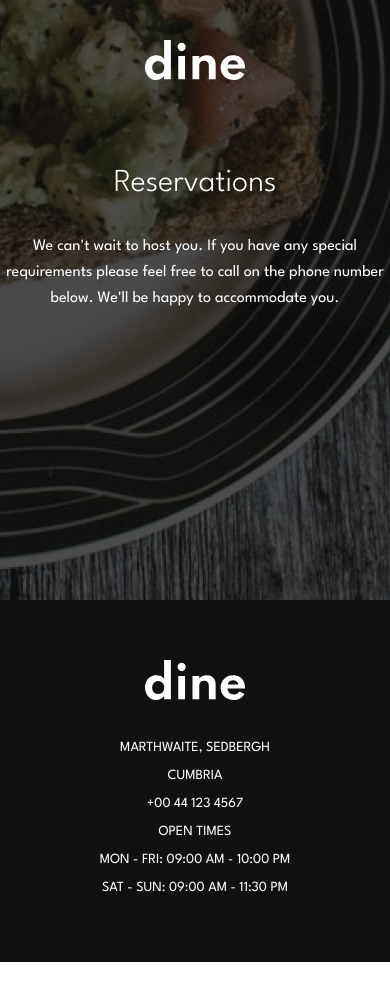
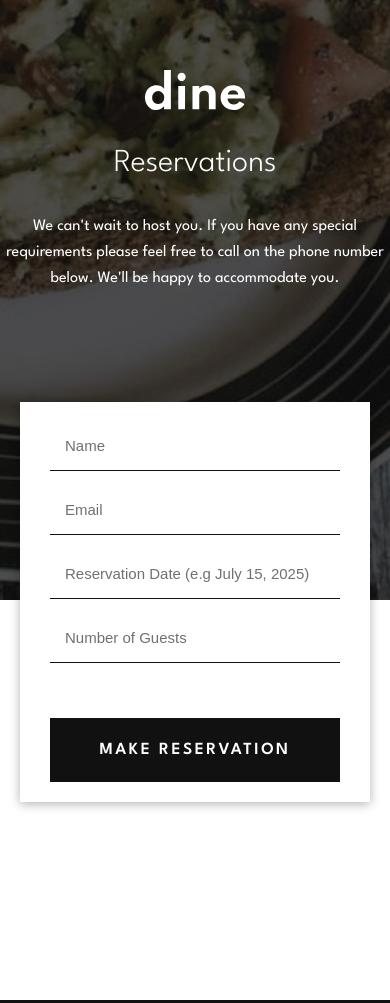
Before and after one commit to Damjan15/dine, a plain HTML site: page booking.html in a window 390 px wide. Shown: the top 1003 px of the page. Before the commit the page ends 962 px from the top, so only its background shows below. Drawn offline with Linux system fonts and the light colour scheme.

Commit message:
feat: reservation page created

```diff
--- a/booking.html
+++ b/booking.html
@@ -18,19 +18,57 @@
     <!-- Header -->
     <header class="reservation">
         <div class="container reservation-flex">
+            <div class="reservation-info">
                 <div class="reservation-logo">
                     <img src="images/logo.svg" alt="dine-logo">
                 </div>
 
                 <div class="reservation-content">
                     <h1 class="heading-xl">Reservations</h1>
-                <p>We can't wait to host you. If you have any special requirements please feel free to call on the phone
+                    <p>We can't wait to host you. If you have any special requirements please feel free to call on the
+                        phone
                         number below. We'll be happy to accommodate you.</p>
                 </div>
             </div>
+
+            <!-- Contact Form -->
+            <section class="reservation-form">
+                <form class="form">
+                    <div class="form-group">
+                        <input type="text" placeholder="Name" name="name" id="name">
+                        <span class="form-error">This field is required</span>
+                    </div>
+
+                    <div class="form-group">
+                        <input type="email" placeholder="Email" name="email" id="email">
+                        <span class="form-error">This field is required</span>
+                    </div>
+
+
+                    <div class="form-group">
+                        <input type="text" placeholder="Reservation Date (e.g July 15, 2025)" name="date" id="date">
+                        <span class="form-error">This field is required</span>
+                    </div>
+
+                    <div class="form-group">
+                        <input type="text" placeholder="Number of Guests" name="guests" id="guests">
+                        <span class="form-error">This field is required</span>
+                    </div>
+
+                    <button class="btn btn-secondary">Make Reservation</button>
+
+                </form>
+            </section>
+        </div>
     </header>
 
-
+    <!-- Banner -->
+    <section class="banner">
+        <div class="banner-patterns">
+            <img src="images/patterns/pattern-curve-bottom-right.svg" class="banner-pattern-curve" alt="">
+            <img src="images/patterns/pattern-lines.svg" class="banner-pattern-lines" alt="">
+        </div>
+    </section>
 
     <!-- Footer -->
     <footer class="footer">
--- a/css/styles.css
+++ b/css/styles.css
@@ -426,13 +426,21 @@ img {
   background-size: cover;
   background-repeat: no-repeat;
   height: 600px;
+  position: relative;
 }
 
 .reservation-flex {
   display: flex;
+  align-items: center;
+  justify-content: space-between;
+  height: 100%;
+}
+
+.reservation-info {
+  height: 100%;
+  display: flex;
   flex-direction: column;
   justify-content: space-around;
-  height: 100%;
 }
 
 .reservation-logo img {
@@ -455,6 +463,46 @@ img {
   color: #fff;
   font-size: 20px;
   line-height: 30px;
+}
+
+.reservation-form {
+  background-color: #fff;
+  width: 540px;
+  padding: 40px 60px;
+  box-shadow: 0 2px 10px rgba(0, 0, 0, 0.3);
+  position: absolute;
+  bottom: -90px;
+  right: 50px;
+  z-index: 20;
+}
+
+.reservation-form .form {
+  display: flex;
+  flex-direction: column;
+  gap: 15px;
+}
+
+.reservation-form .btn {
+  margin-top: 40px;
+}
+
+/* ====== BANNER ====== */
+.banner {
+  height: 400px;
+  position: relative;
+}
+
+.banner-patterns .banner-pattern-curve {
+  width: 70%;
+  height: 320px;
+}
+
+.banner-patterns .banner-pattern-lines {
+  width: 160px;
+  height: 76px;
+  position: absolute;
+  top: 250px;
+  right: 450px;
 }
 
 /* ====== MEDIA QUERIES ====== */
@@ -553,6 +601,22 @@ img {
     justify-content: space-evenly;
     height: 272px;
   }
+
+  /* Reservation */
+  .reservation-flex {
+    flex-direction: column;
+  }
+
+  .reservation-info {
+    align-items: center;
+    text-align: center;
+    margin: 30px 0;
+    gap: 30px;
+  }
+
+  .reservation-form {
+    position: static;
+  }
 }
 
 @media screen and (max-width: 768px) {
@@ -588,9 +652,10 @@ img {
     top: 500px;
   }
 
-  /* Reservation Header */
+  /* Reservation */
   .reservation {
     padding: 40px 0;
+    background: url("../images/booking/hero-bg-tablet.jpg");
   }
 
   .reservation-flex {
@@ -608,6 +673,11 @@ img {
   .reservation-content p {
     font-size: 20px;
     line-height: 30px;
+  }
+
+  /* Banner */
+  .banner-patterns {
+    display: none;
   }
 }
 
@@ -726,7 +796,13 @@ img {
     margin-bottom: 30px;
   }
 
-  /* Reservation Header */
+  /* Reservation */
+  .reservation {
+    background: url("../images/booking/hero-bg-mobile.jpg");
+    background-size: cover;
+    background-position: center;
+  }
+
   .reservation-content h1 {
     font-size: 32px;
     line-height: 40px;
@@ -736,4 +812,9 @@ img {
     font-size: 16px;
     line-height: 26px;
   }
+
+  .reservation-form {
+    width: 350px;
+    padding: 20px 30px;
+  }
 }
```
Lines whose indentation alone changed are shown as unchanged.
